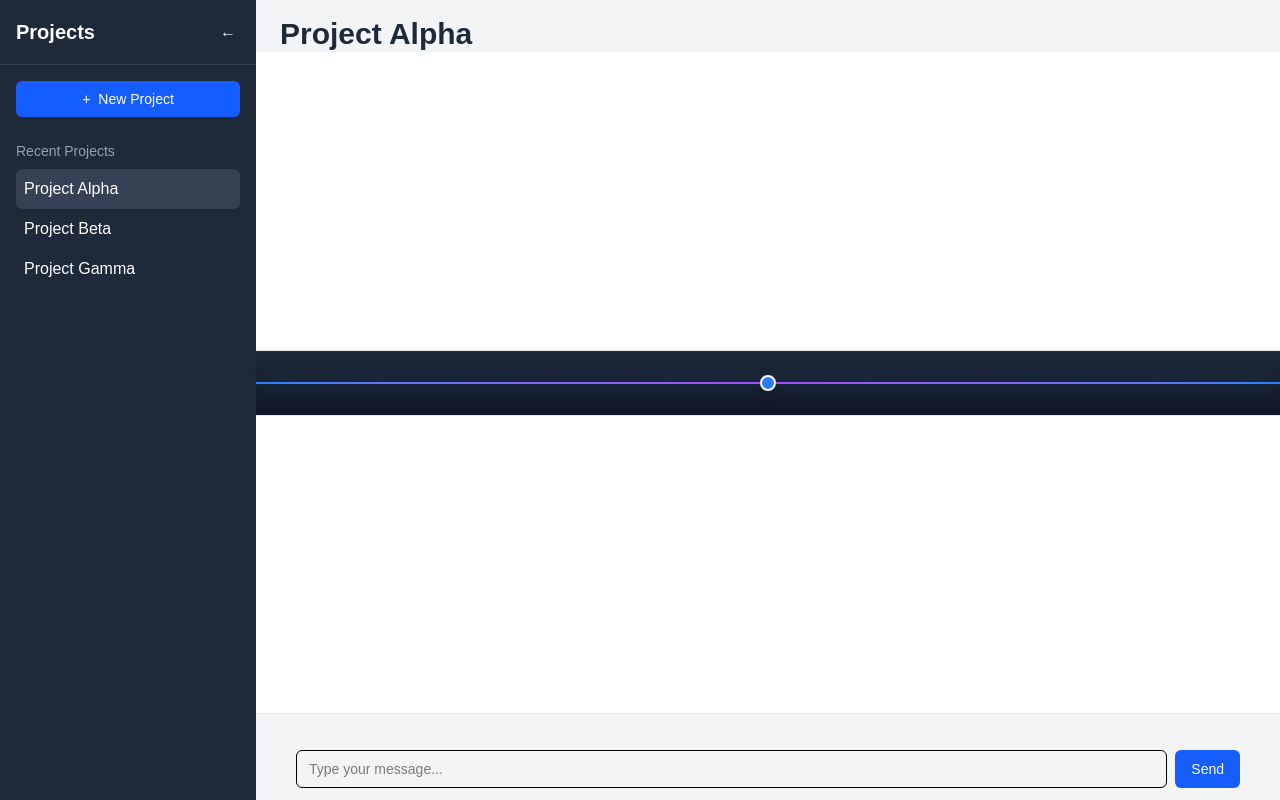
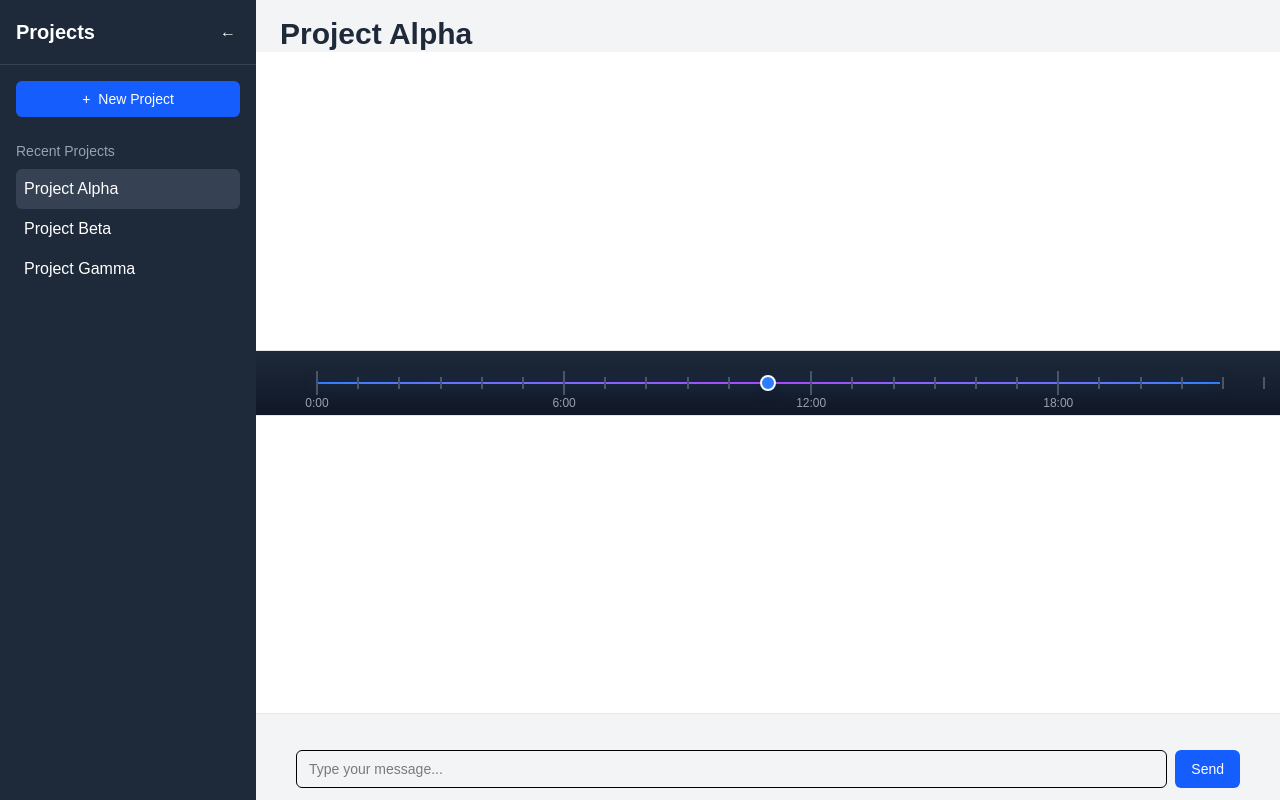
Before and after one commit to Banana1001/ShadyAgents, a Next.js app in the folder web-app/: page / in a window 1280 px wide. Both pictures are taken after a click on the element "Project Alpha". Built offline with nearby package versions, Linux system fonts and the light colour scheme.

Commit message:
added ticks and added marigins also deleted the center dot marker

```diff
--- a/web-app/app/components/Timeline.tsx
+++ b/web-app/app/components/Timeline.tsx
@@ -1,12 +1,53 @@
+interface Tick {
+  position: number; // 0 to 1 representing position on timeline
+  label?: string;
+  isMajor?: boolean;
+}
+
 interface TimelineProps {
   className?: string;
+  ticks?: Tick[];
+  leftMargin?: number;
+  rightMargin?: number;
 }
 
-export default function Timeline({ className = '' }: TimelineProps) {
+export default function Timeline({
+  className = '',
+  ticks = [],
+  leftMargin = 40,
+  rightMargin = 40
+}: TimelineProps) {
   return (
     <div className={`h-16 bg-gradient-to-b from-gray-800 to-gray-900 relative w-full ${className}`}>
       {/* Main timeline line */}
-      <div className="absolute left-0 right-0 h-0.5 bg-gradient-to-r from-blue-500 via-purple-500 to-blue-500 top-1/2 transform -translate-y-1/2"></div>
+      <div
+        className="absolute h-0.5 bg-gradient-to-r from-blue-500 via-purple-500 to-blue-500 top-1/2 transform -translate-y-1/2"
+        style={{
+          left: `${leftMargin}px`,
+          right: `${rightMargin}px`
+        }}
+      ></div>
+
+      {/* Tick marks */}
+      {ticks.map((tick, index) => (
+        <div
+          key={index}
+          className="absolute top-1/2 transform -translate-y-1/2"
+          style={{
+            left: `calc(${leftMargin}px + ${tick.position * (100 - (leftMargin + rightMargin) / 16)}%)`
+          }}
+        >
+          {/* Tick line */}
+          <div className={`w-0.5 bg-gray-600 ${tick.isMajor ? 'h-6' : 'h-3'}`}></div>
+
+          {/* Label */}
+          {tick.label && (
+            <div className="absolute top-6 left-1/2 transform -translate-x-1/2 text-xs text-gray-400">
+              {tick.label}
+            </div>
+          )}
+        </div>
+      ))}
 
       {/* Center marker */}
       <div className="absolute left-1/2 top-1/2 transform -translate-x-1/2 -translate-y-1/2">
@@ -14,7 +55,13 @@ export default function Timeline({ className = '' }: TimelineProps) {
       </div>
 
       {/* Glow effect */}
-      <div className="absolute left-0 right-0 h-1 bg-blue-500/20 blur-sm top-1/2 transform -translate-y-1/2"></div>
+      <div
+        className="absolute h-1 bg-blue-500/20 blur-sm top-1/2 transform -translate-y-1/2"
+        style={{
+          left: `${leftMargin}px`,
+          right: `${rightMargin}px`
+        }}
+      ></div>
     </div>
   );
 }
--- a/web-app/app/page.tsx
+++ b/web-app/app/page.tsx
@@ -3,10 +3,41 @@
 import { useState } from 'react';
 import Timeline from './components/Timeline';
 
+// Example timeline configurations
+const timelineConfigs = {
+  hours: {
+    ticks: Array.from({ length: 24 }, (_, i) => ({
+      position: i / 23,
+      label: i % 6 === 0 ? `${i}:00` : undefined,
+      isMajor: i % 6 === 0
+    }))
+  },
+  days: {
+    ticks: Array.from({ length: 7 }, (_, i) => ({
+      position: i / 6,
+      label: ['Sun', 'Mon', 'Tue', 'Wed', 'Thu', 'Fri', 'Sat'][i],
+      isMajor: true
+    }))
+  },
+  months: {
+    ticks: Array.from({ length: 12 }, (_, i) => ({
+      position: i / 11,
+      label: ['Jan', 'Feb', 'Mar', 'Apr', 'May', 'Jun', 'Jul', 'Aug', 'Sep', 'Oct', 'Nov', 'Dec'][i],
+      isMajor: true
+    }))
+  }
+};
+
 interface Project {
   id: string;
   name: string;
   createdAt: Date;
+  timelineType: 'hours' | 'days' | 'months' | 'custom';
+  customTicks?: Array<{
+    position: number;
+    label?: string;
+    isMajor?: boolean;
+  }>;
 }
 
 export default function Home() {
@@ -15,12 +46,29 @@ export default function Home() {
   const [selectedProject, setSelectedProject] = useState<string | null>(null);
   const [isSidebarCollapsed, setIsSidebarCollapsed] = useState(false);
   const [projects, setProjects] = useState<Project[]>([
-    { id: '1', name: 'Project Alpha', createdAt: new Date() },
-    { id: '2', name: 'Project Beta', createdAt: new Date() },
-    { id: '3', name: 'Project Gamma', createdAt: new Date() },
+    {
+      id: '1',
+      name: 'Project Alpha',
+      createdAt: new Date(),
+      timelineType: 'hours'
+    },
+    {
+      id: '2',
+      name: 'Project Beta',
+      createdAt: new Date(),
+      timelineType: 'days'
+    },
+    {
+      id: '3',
+      name: 'Project Gamma',
+      createdAt: new Date(),
+      timelineType: 'months'
+    },
   ]);
   const [isCreatingProject, setIsCreatingProject] = useState(false);
   const [newProjectName, setNewProjectName] = useState('');
+  const [newProjectTimelineType, setNewProjectTimelineType] = useState<'hours' | 'days' | 'months' | 'custom'>('hours');
+  const [customTicks, setCustomTicks] = useState<Array<{ position: number; label?: string; isMajor?: boolean }>>([]);
 
   const sendMessage = async () => {
     if (!input.trim()) return;
@@ -47,10 +95,14 @@ export default function Home() {
         id: Date.now().toString(),
         name: newProjectName.trim(),
         createdAt: new Date(),
+        timelineType: newProjectTimelineType,
+        ...(newProjectTimelineType === 'custom' && { customTicks })
       };
       setProjects([...projects, newProject]);
       setSelectedProject(newProject.id);
       setNewProjectName('');
+      setNewProjectTimelineType('hours');
+      setCustomTicks([]);
       setIsCreatingProject(false);
     }
   };
@@ -60,6 +112,23 @@ export default function Home() {
     if (selectedProject === projectId) {
       setSelectedProject(null);
     }
+  };
+
+  // Get timeline configuration based on selected project
+  const getTimelineConfig = () => {
+    if (!selectedProject) return { ticks: [] };
+    const project = projects.find(p => p.id === selectedProject);
+    if (!project) return { ticks: [] };
+
+    if (project.timelineType === 'custom' && project.customTicks) {
+      return { ticks: project.customTicks };
+    }
+
+    if (project.timelineType in timelineConfigs) {
+      return timelineConfigs[project.timelineType as keyof typeof timelineConfigs];
+    }
+
+    return { ticks: [] };
   };
 
   return (
@@ -99,8 +168,81 @@ export default function Home() {
                 onChange={(e) => setNewProjectName(e.target.value)}
                 placeholder="Project Name"
                 className="w-full p-2 border rounded mb-4 text-gray-800"
-                onKeyDown={(e) => e.key === 'Enter' && handleCreateProject()}
               />
+
+              {/* Timeline Type Selection */}
+              <div className="mb-4">
+                <label className="block text-sm font-medium text-gray-700 mb-2">
+                  Timeline Type
+                </label>
+                <select
+                  value={newProjectTimelineType}
+                  onChange={(e) => setNewProjectTimelineType(e.target.value as any)}
+                  className="w-full p-2 border rounded text-gray-800"
+                >
+                  <option value="hours">Hours (24-hour)</option>
+                  <option value="days">Days of Week</option>
+                  <option value="months">Months</option>
+                  <option value="custom">Custom Timeline</option>
+                </select>
+              </div>
+
+              {/* Custom Timeline Configuration */}
+              {newProjectTimelineType === 'custom' && (
+                <div className="mb-4">
+                  <label className="block text-sm font-medium text-gray-700 mb-2">
+                    Custom Timeline Points
+                  </label>
+                  <div className="space-y-2">
+                    {customTicks.map((tick, index) => (
+                      <div key={index} className="flex gap-2">
+                        <input
+                          type="number"
+                          value={tick.position}
+                          onChange={(e) => {
+                            const newTicks = [...customTicks];
+                            newTicks[index].position = parseFloat(e.target.value);
+                            setCustomTicks(newTicks);
+                          }}
+                          placeholder="Position (0-1)"
+                          className="w-24 p-2 border rounded text-gray-800"
+                          min="0"
+                          max="1"
+                          step="0.1"
+                        />
+                        <input
+                          type="text"
+                          value={tick.label || ''}
+                          onChange={(e) => {
+                            const newTicks = [...customTicks];
+                            newTicks[index].label = e.target.value;
+                            setCustomTicks(newTicks);
+                          }}
+                          placeholder="Label"
+                          className="flex-1 p-2 border rounded text-gray-800"
+                        />
+                        <button
+                          onClick={() => {
+                            setCustomTicks(customTicks.filter((_, i) => i !== index));
+                          }}
+                          className="px-2 text-red-500 hover:text-red-700"
+                        >
+                          ×
+                        </button>
+                      </div>
+                    ))}
+                    <button
+                      onClick={() => {
+                        setCustomTicks([...customTicks, { position: 0, label: '', isMajor: true }]);
+                      }}
+                      className="text-blue-500 hover:text-blue-700 text-sm"
+                    >
+                      + Add Point
+                    </button>
+                  </div>
+                </div>
+              )}
+
               <div className="flex justify-end gap-2">
                 <button
                   onClick={() => setIsCreatingProject(false)}
@@ -156,7 +298,6 @@ export default function Home() {
         </header>
 
         {selectedProject ? (
-          // Project View
           <>
             {/* Main content area with timeline and canvases */}
             <div className="flex-1 flex flex-col">
@@ -165,7 +306,11 @@ export default function Home() {
               </div>
 
               {/* Timeline axis */}
-              <Timeline />
+              <Timeline
+                {...getTimelineConfig()}
+                leftMargin={60}
+                rightMargin={60}
+              />
 
               {/* Bottom canvas area */}
               <div className="flex-1 bg-white border-t border-gray-200">
```
